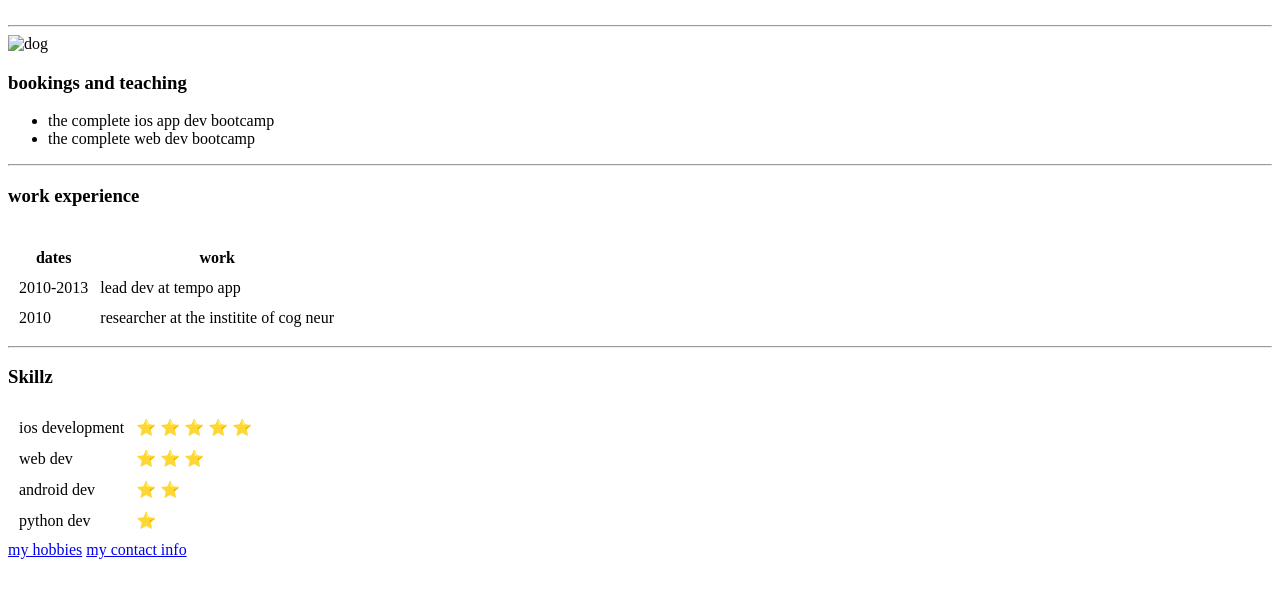
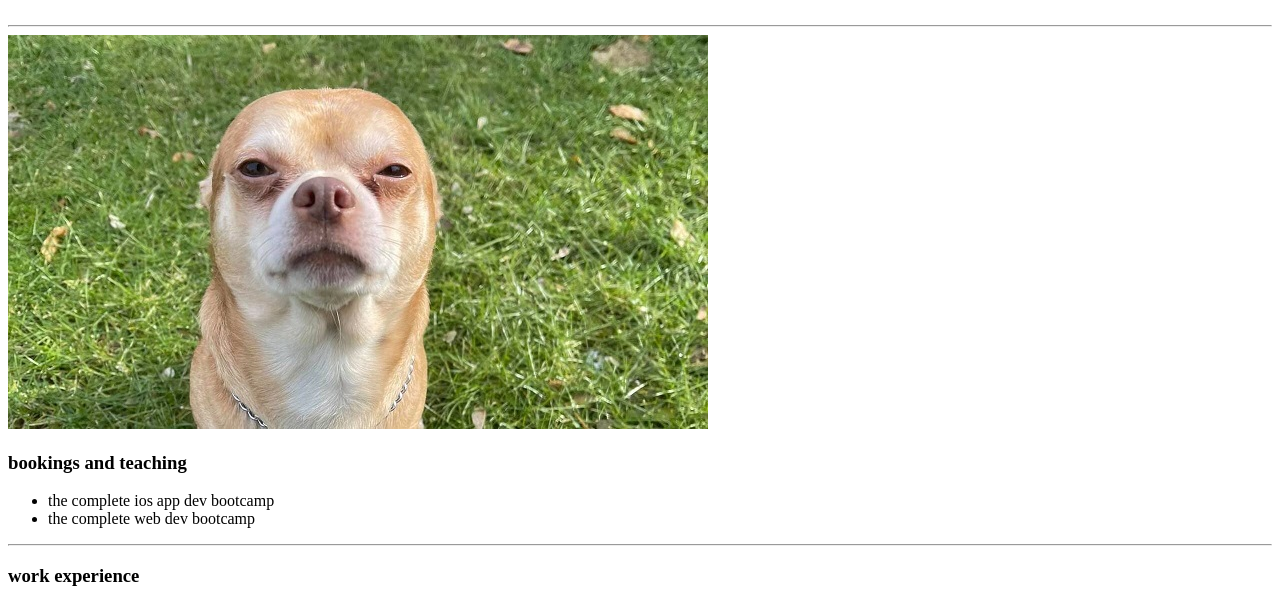
Before and after one commit to datdereyeehaw2/cv, a plain HTML site: page index.html in a window 1280 px wide. Shown: the part 181-784 px from the top of the page. Drawn offline with Linux system fonts and the light colour scheme.

Commit message:
Update index.html

```diff
--- a/index.html
+++ b/index.html
@@ -20,7 +20,7 @@
   </table>
 
   <hr>
-  <img src="images/dog.jpg" alt="dog">
+  <img src="dog.jpg" alt="dog">
 
   <h3><strong>bookings and teaching</strong></h3>
   <ul>
```
